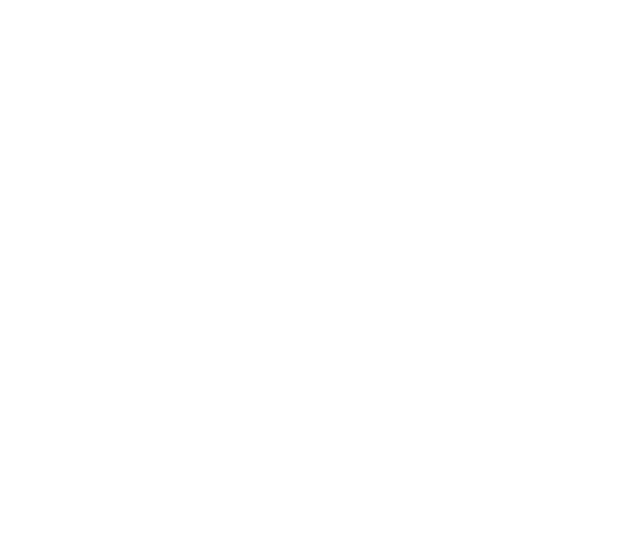
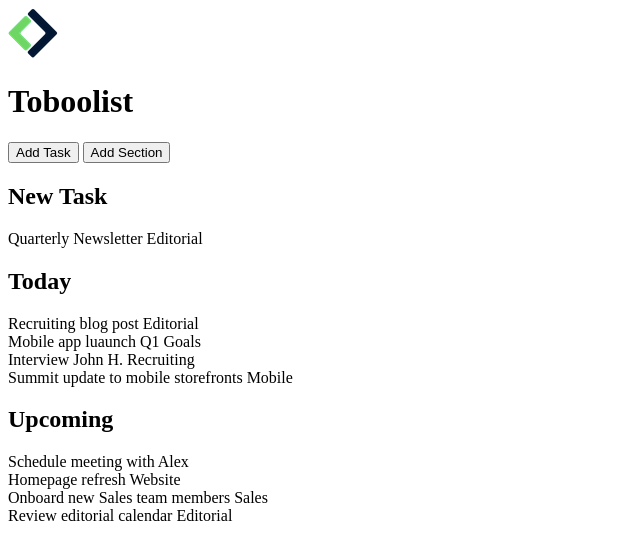
Before and after one commit to FrancescoPepi/html-css-toboolist, a plain HTML site: page index.html in a window 1280 px wide. Shown: the whole page, without its empty margins (0-640 px from the left). Drawn offline with Linux system fonts and the light colour scheme.

Commit message:
Add structure html

```diff
--- a/index.html
+++ b/index.html
@@ -7,6 +7,62 @@
     <title>Toboolist</title>
 </head>
 <body>
+    <header>
+        <img src="./img/Logo.png" alt="Logo Toboolist">
+        <h1>Toboolist</h1>
+    </header>
+    <main>
+        <div class="menu">
+            <input type="button" value="Add Task">
+            <input type="button" value="Add Section">
+        </div>
 
+        <div class="all-info">
+            <section>
+                <h2>New Task</h2>
+                <div>
+                    <span>Quarterly Newsletter</span>
+                    <span>Editorial</span>
+                </div>
+            </section>
+            <section>
+                <h2>Today</h2>
+                <div>
+                    <span>Recruiting blog post</span>
+                    <span>Editorial</span>
+                </div>
+                <div>
+                    <span>Mobile app luaunch</span>
+                    <span>Q1 Goals</span>
+                </div>
+                <div>
+                    <span>Interview John H.</span>
+                    <span>Recruiting</span>
+                </div>
+                <div>
+                    <span>Summit update to mobile storefronts</span>
+                    <span>Mobile</span>
+                </div>
+            </section>
+            <section>
+                <h2>Upcoming</h2>
+                <div>
+                    <span>Schedule meeting with Alex</span>
+                </div>
+                <div>
+                    <span>Homepage refresh</span>
+                    <span>Website</span>
+                </div>
+                <div>
+                    <span>Onboard new Sales team members</span>
+                    <span>Sales</span>
+                </div>
+                <div>
+                    <span>Review editorial calendar</span>
+                    <span>Editorial</span>
+                </div>
+            </section>
+        </div>
+    </main>
 </body>
 </html>
```
